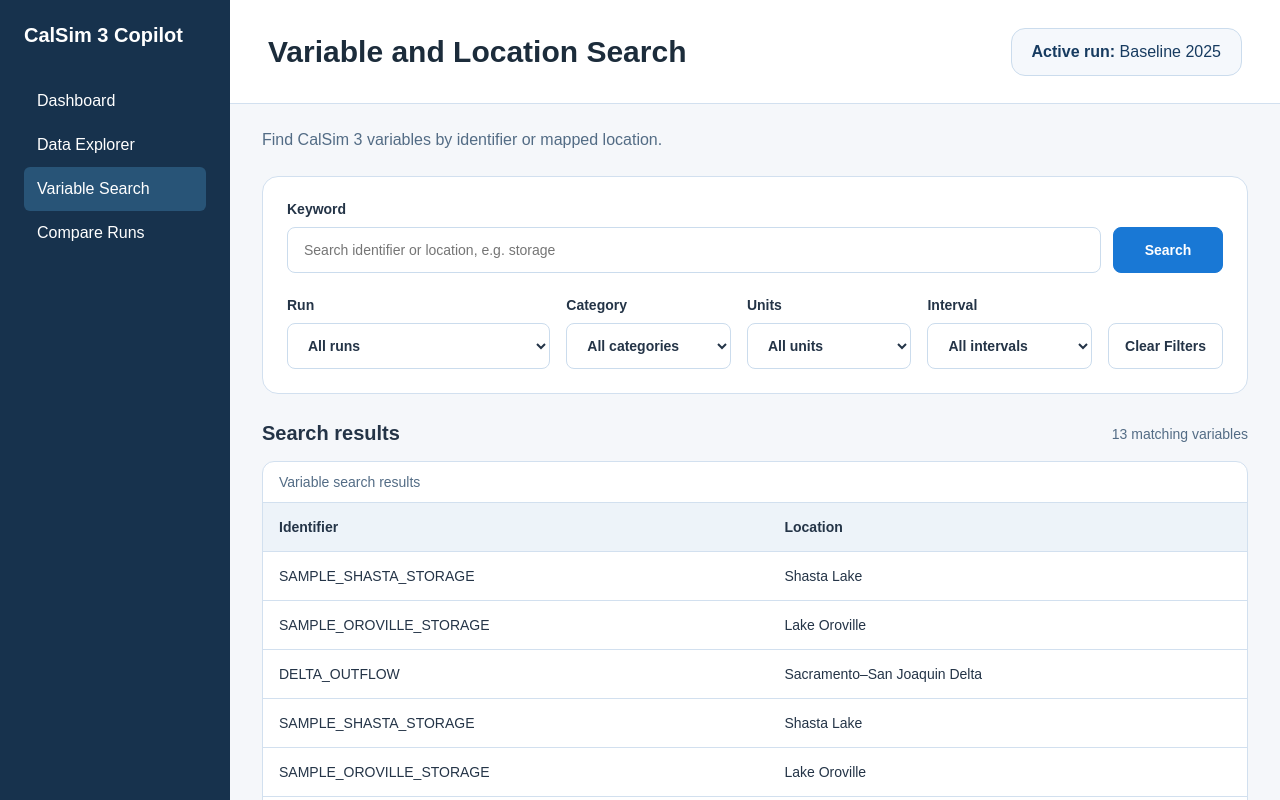
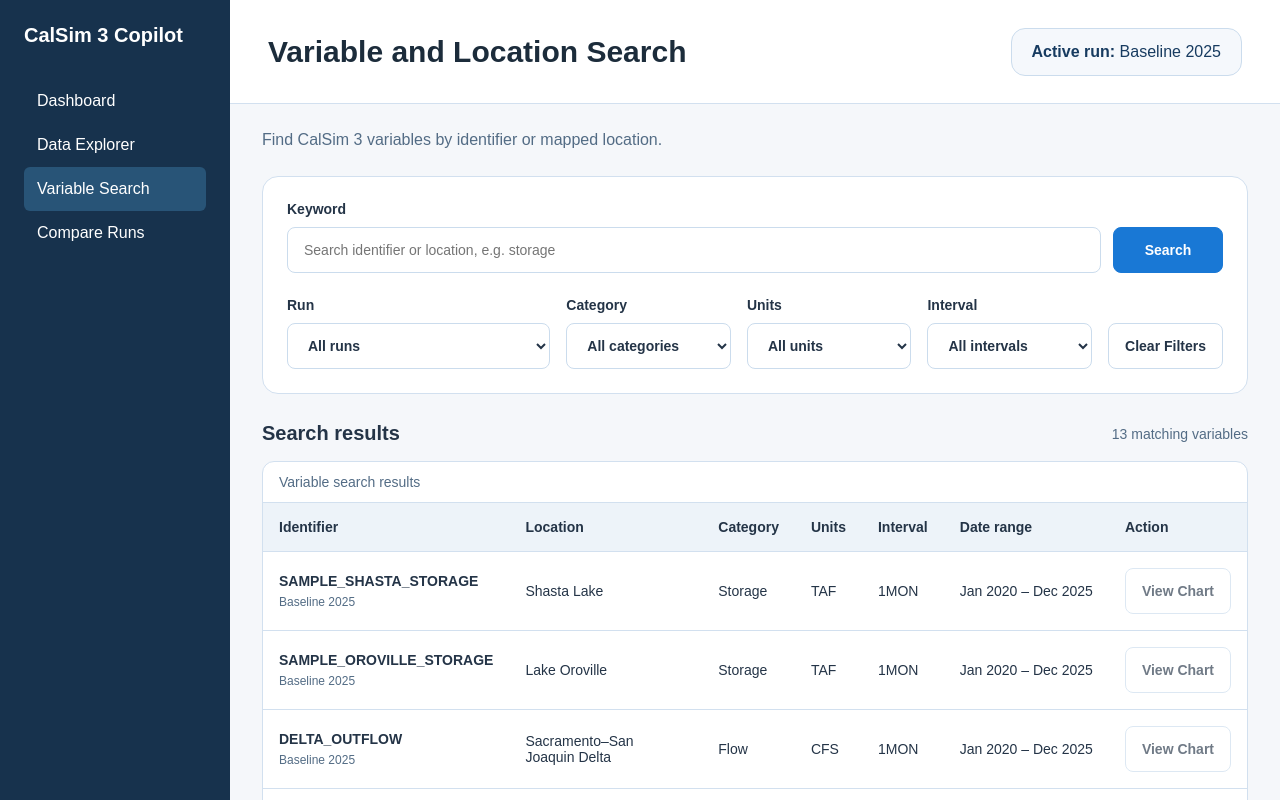
Before and after one commit to SantiagoAlvarado3377/calsim3, a React app in the folder frontend/: page / in a window 1280 px wide. Both pictures are taken after a click on the button "Variable Search". Shown: the top 800 px of the page. Built offline with nearby package versions, Linux system fonts and the light colour scheme; the HTML template or start-up script is replaced by a standard one.

Commit message:
SCRUM-144: results table columns

```diff
--- a/frontend/src/data/variableSearch.js
+++ b/frontend/src/data/variableSearch.js
@@ -15,6 +15,7 @@ export function getVariableSearchData() {
   const variables = mockSimulationRuns.flatMap(run => run.variables.map(identifier => ({
     id: `${run.id}:${identifier}`,
     runId: run.id,
+    runName: run.name,
     identifier,
     ...variableMetadata[identifier],
     startMonth: run.startMonth,
--- /dev/null
+++ b/frontend/src/features/variableSearch/VariableResults.jsx
@@ -0,0 +1,44 @@
+import { formatMonth } from './formatMonth.js';
+
+function VariableResults({ variables }) {
+  return (
+    <div className="variable-search-table-scroll" role="region" aria-label="Variable results table" tabIndex={0}>
+      <table>
+        <caption>Variable search results</caption>
+        <thead>
+          <tr>
+            <th scope="col">Identifier</th>
+            <th scope="col">Location</th>
+            <th scope="col">Category</th>
+            <th scope="col">Units</th>
+            <th scope="col">Interval</th>
+            <th scope="col">Date range</th>
+            <th scope="col">Action</th>
+          </tr>
+        </thead>
+        <tbody>
+          {variables.map(variable => (
+            <tr key={variable.id}>
+              <th scope="row">
+                <span className="variable-search-identifier">{variable.identifier}</span>
+                <span className="variable-search-run-name">{variable.runName}</span>
+              </th>
+              <td>{variable.location}</td>
+              <td>{variable.category}</td>
+              <td>{variable.units}</td>
+              <td>{variable.interval}</td>
+              <td className="variable-search-date-range">{formatMonth(variable.startMonth)} – {formatMonth(variable.endMonth)}</td>
+              <td>
+                <button type="button" aria-label={`View Chart for ${variable.identifier} in ${variable.runName}`} disabled>
+                  View Chart
+                </button>
+              </td>
+            </tr>
+          ))}
+        </tbody>
+      </table>
+    </div>
+  );
+}
+
+export default VariableResults;
--- /dev/null
+++ b/frontend/src/features/variableSearch/formatMonth.js
@@ -0,0 +1,5 @@
+export function formatMonth(month) {
+  return new Intl.DateTimeFormat('en-US', {
+    month: 'short', year: 'numeric', timeZone: 'UTC',
+  }).format(new Date(`${month}-01T00:00:00Z`));
+}
--- a/frontend/src/pages/VariableSearch.css
+++ b/frontend/src/pages/VariableSearch.css
@@ -154,6 +154,7 @@
 
 .variable-search-results table {
   width: 100%;
+  min-width: 980px;
   border-collapse: collapse;
   text-align: left;
   font-size: 14px;
@@ -172,6 +173,23 @@
 
 .variable-search-results thead {
   background: #edf3f9;
+}
+
+.variable-search-identifier,
+.variable-search-run-name {
+  display: block;
+}
+
+.variable-search-run-name {
+  margin-top: 6px;
+  color: #536c85;
+  font-size: 12px;
+  font-weight: 400;
+}
+
+.variable-search-date-range,
+.variable-search-results button {
+  white-space: nowrap;
 }
 
 .variable-search-actions {
--- a/frontend/src/pages/VariableSearch.jsx
+++ b/frontend/src/pages/VariableSearch.jsx
@@ -1,6 +1,7 @@
 import { useState } from 'react';
 import { getVariableSearchData } from '../data/variableSearch.js';
 import { searchVariables } from '../features/variableSearch/searchVariables.js';
+import VariableResults from '../features/variableSearch/VariableResults.jsx';
 import './VariableSearch.css';
 
 const defaultFilters = { runId: '', category: '', units: '', interval: '' };
@@ -84,20 +85,7 @@ function VariableSearch({ onNavigate }) {
             <h2 id="variable-results-title">Search results</h2>
             <p role="status">{results.length} matching {results.length === 1 ? 'variable' : 'variables'}</p>
           </div>
-          <div className="variable-search-table-scroll" role="region" aria-label="Variable results table" tabIndex={0}>
-            <table>
-              <caption>Variable search results</caption>
-              <thead><tr><th scope="col">Identifier</th><th scope="col">Location</th></tr></thead>
-              <tbody>
-                {results.map(variable => (
-                  <tr key={variable.id}>
-                    <td>{variable.identifier}</td>
-                    <td>{variable.location}</td>
-                  </tr>
-                ))}
-              </tbody>
-            </table>
-          </div>
+          <VariableResults variables={results} />
         </section>
 
         <div className="variable-search-actions">
```
Also changed, not shown: 1 other file (tests, documents, lock files or other folders).
